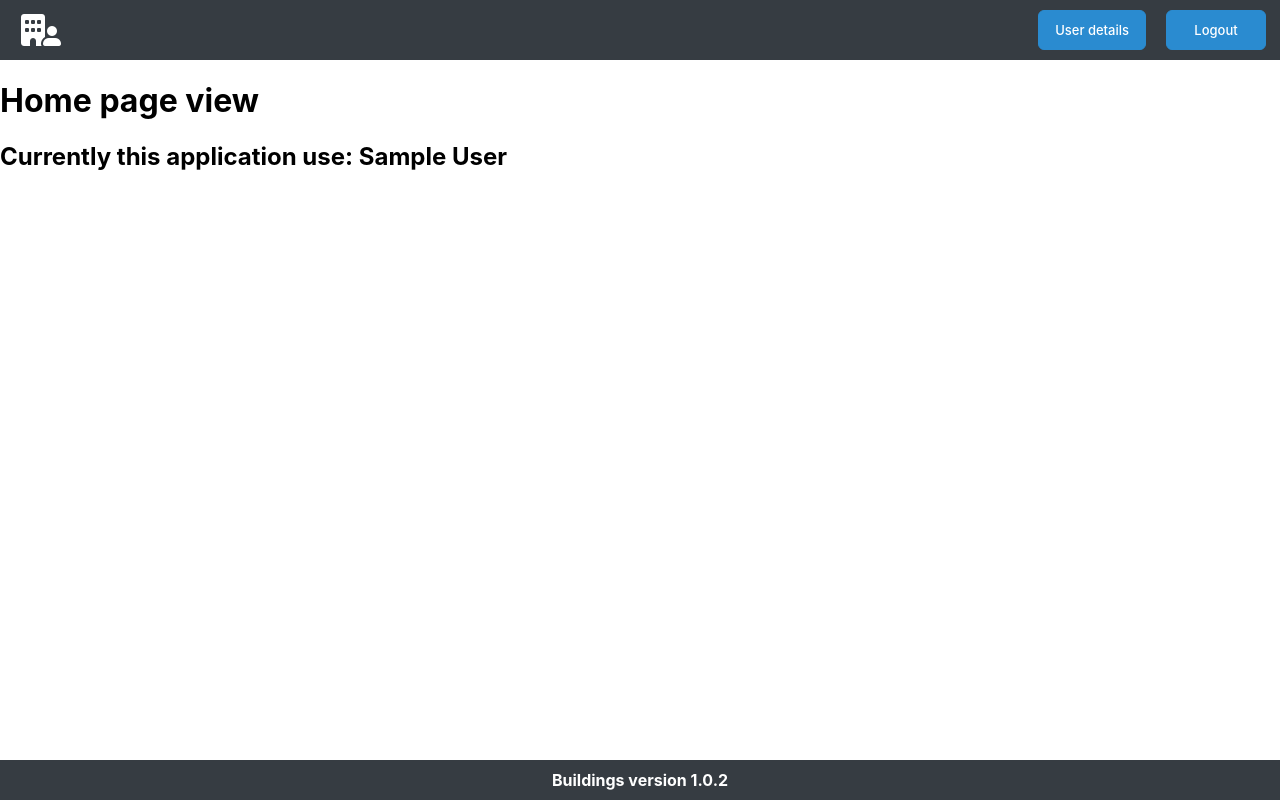
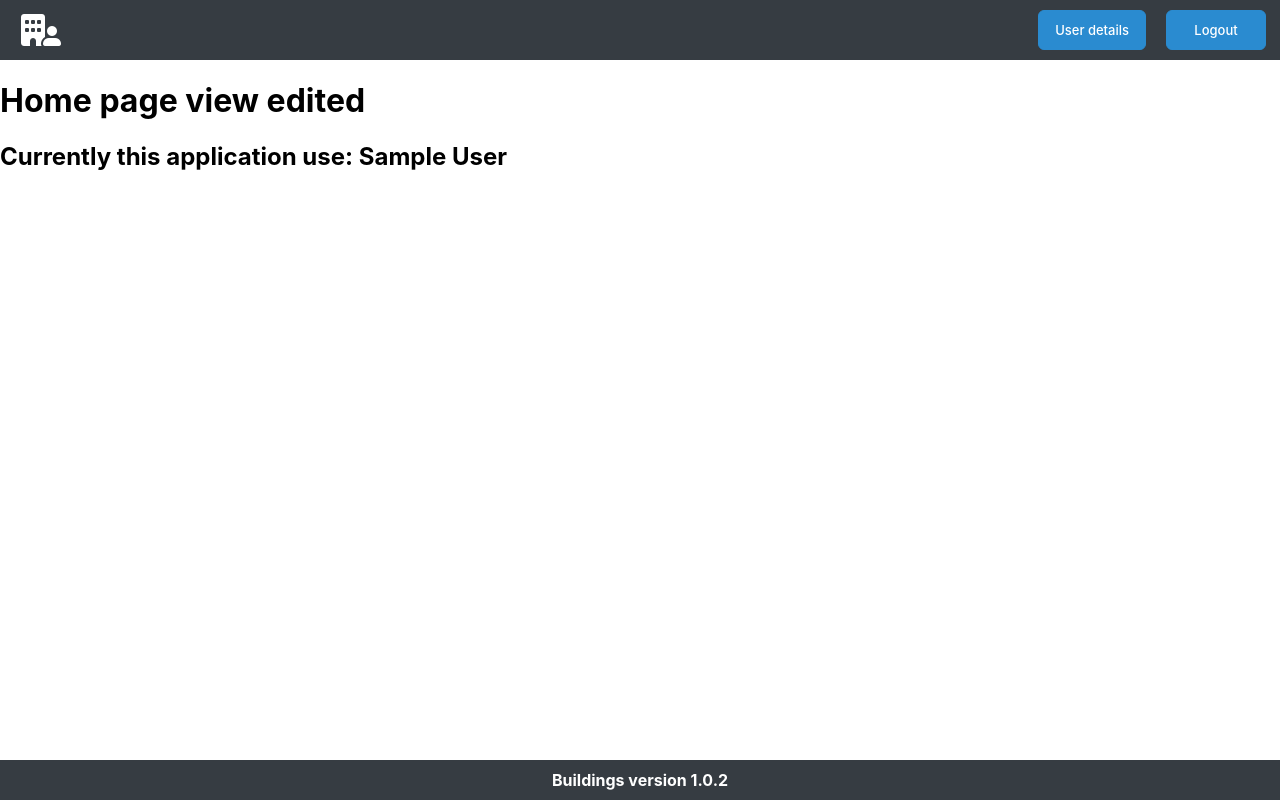
Before and after one commit to ivanzgelaFER/Buildings, a React (Create React App) app in the folder Buildings/Buildings/ClientApp/: page / in a window 1280 px wide. Built offline with nearby package versions, Linux system fonts and the light colour scheme; sample sign-in values are in the browser's storage; a web font is replaced by a local one.

Commit message:
Small modification in homepage text

```diff
--- a/Buildings/Buildings/ClientApp/src/containers/HomePage/HomePage.tsx
+++ b/Buildings/Buildings/ClientApp/src/containers/HomePage/HomePage.tsx
@@ -7,7 +7,7 @@ export const HomePage = () => {
 
     return (
         <div className="home-container">
-            <h1>Home page view</h1>
+            <h1>Home page view edited</h1>
             <h2>Currently this application use: {`${user.firstName} ${user.lastName}`}</h2>
         </div>
     );
```
